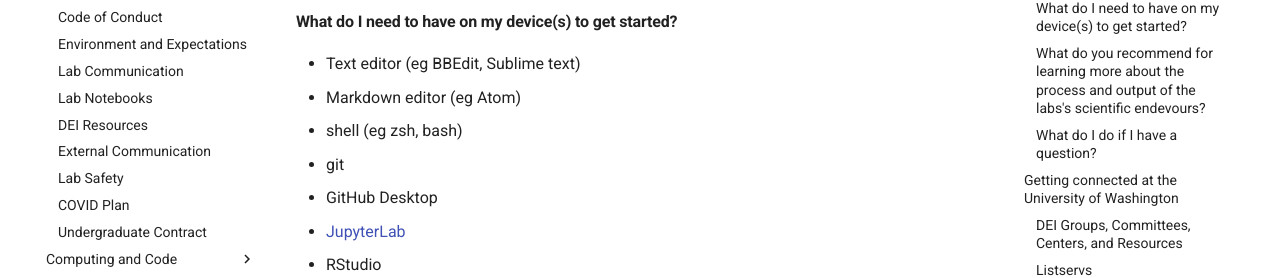
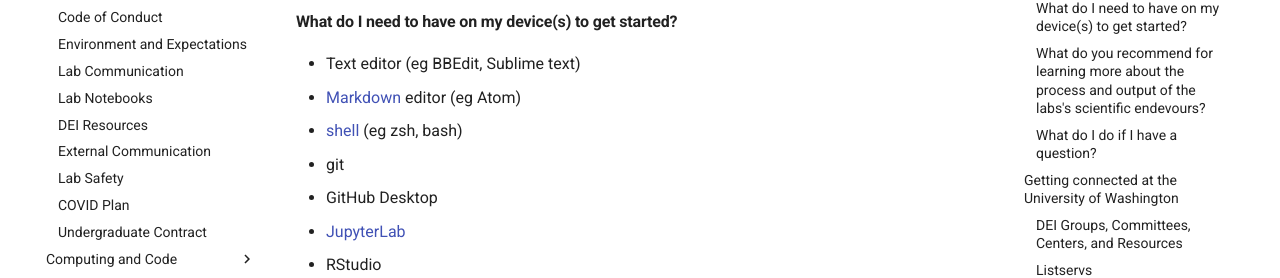
Before and after one commit to RobertsLab/resources, an MkDocs documentation site: the page built from docs/Onboarding.md, in a window 1280 px wide and 900 px high, scrolled down 571 px. Shown: the part 172-450 px from the top of the window. Built offline with MkDocs 1.6.1 and Material for MkDocs 9.7.7, drawn with Linux system fonts in a browser that asks for light colours; comment, search, counter and statistics services are not loaded; part of the change alters nothing that is shown.

```diff
--- a/docs/Onboarding.md
+++ b/docs/Onboarding.md
@@ -26,8 +26,8 @@ Get on [lab Slack](https://genefish.slack.com/), added to [the lab GitHub Organi
 #### What do I need to have on my device(s) to get started?
 
 - Text editor (eg BBEdit, Sublime text)
-- Markdown editor (eg Atom)
-- shell (eg zsh, bash)
+- [Markdown](https://www.markdownguide.org/basic-syntax/) editor (eg Atom)
+- [shell](http://swcarpentry.github.io/shell-novice/01-intro/) (eg zsh, bash)
 - git
 - GitHub Desktop
 - [JupyterLab](https://jupyter.org/install)
```
